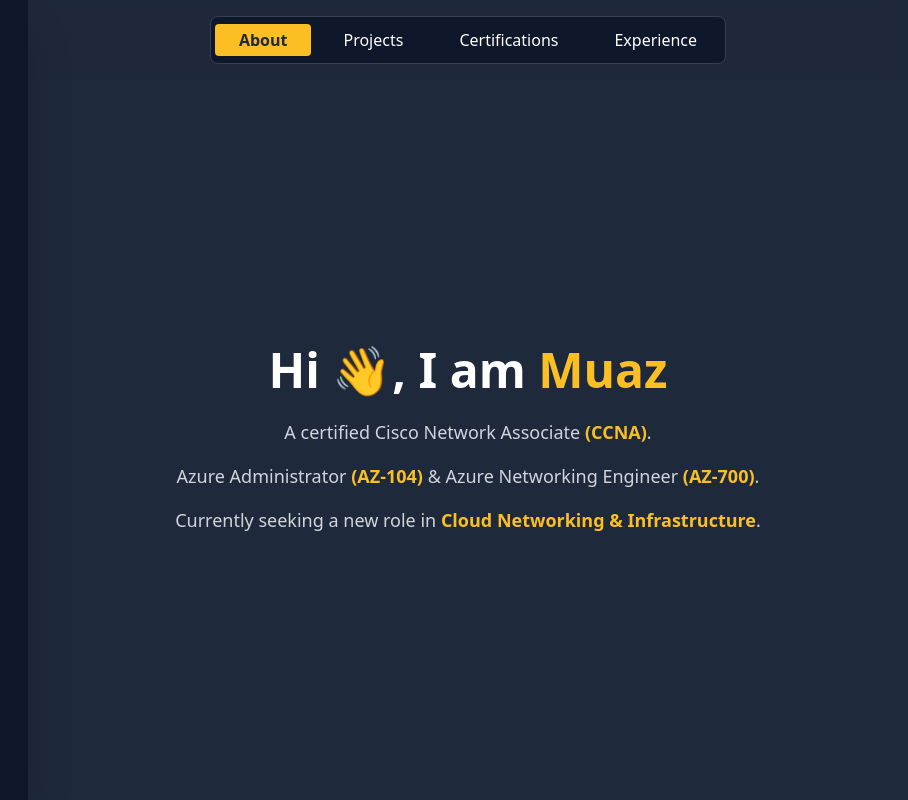
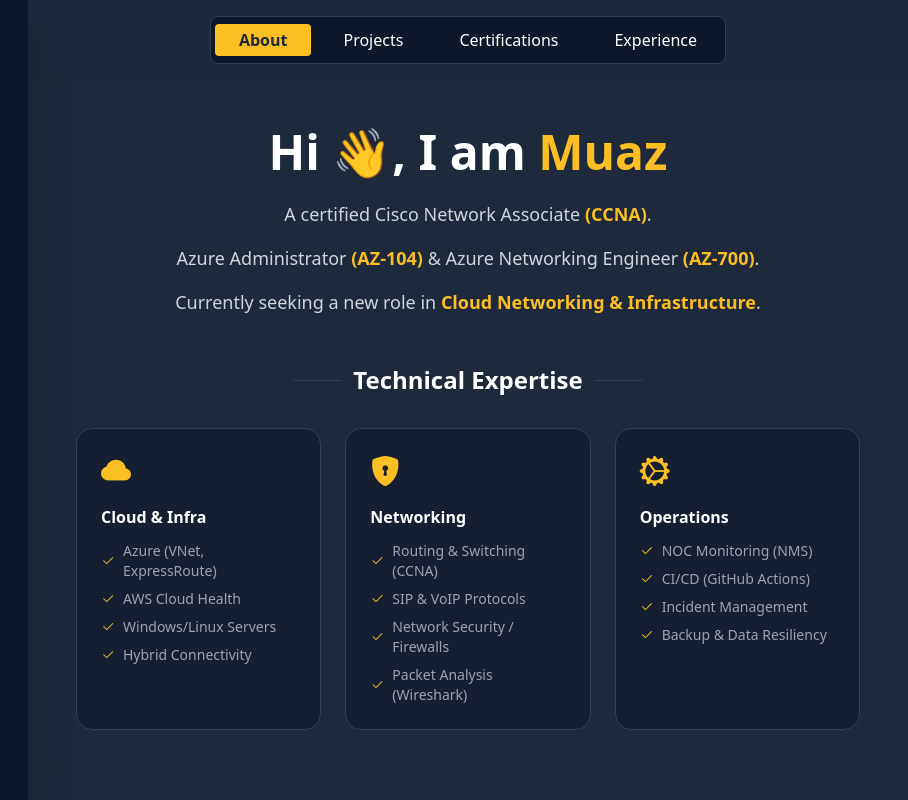
Before and after one commit to MuazAmirruddin/Web-Portfolio-AzureSWA, a plain HTML site: page index.html in a window 1280 px wide. Shown: the full height of the page, 372-1280 px from the left. Drawn offline with nearby package versions, Linux system fonts and the light colour scheme.

Commit message:
Refactor about section and update project descriptions
update project and put skills in about section

```diff
--- a/index.html
+++ b/index.html
@@ -92,13 +92,56 @@
 
                 <div class="flex-1 overflow-y-auto p-6 lg:p-12">
 
-                    <section id="about" class="tab-content flex flex-col items-center justify-center text-center h-full gap-8">
-                        <div class="max-w-3xl">
+                    <section id="about" class="tab-content flex flex-col items-center gap-12">
+                        <div class="max-w-3xl text-center">
                             <h2 class="text-5xl font-bold mb-6">Hi 👋, I am <span class="text-primary">Muaz</span></h2>
                             <div class="space-y-4 text-lg text-gray-300">
                                 <p>A certified Cisco Network Associate <span class="text-primary font-bold">(CCNA)</span>.</p>
                                 <p>Azure Administrator <span class="text-primary font-bold">(AZ-104)</span> & Azure Networking Engineer <span class="text-primary font-bold">(AZ-700)</span>.</p>
                                 <p>Currently seeking a new role in <span class="text-primary font-bold">Cloud Networking & Infrastructure</span>.</p>
+                            </div>
+                        </div>
+
+                        <div class="w-full max-w-4xl">
+                            <h3 class="text-2xl font-bold mb-8 text-center flex items-center justify-center gap-3">
+                                <span class="h-px w-12 bg-slate-700"></span>
+                                Technical Expertise
+                                <span class="h-px w-12 bg-slate-700"></span>
+                            </h3>
+
+                            <div class="grid grid-cols-1 md:grid-cols-3 gap-6">
+                                <div class="bg-slate-900/50 p-6 rounded-2xl border border-slate-700 hover:border-primary/50 transition-colors">
+                                    <div class="text-primary text-3xl mb-4"><i class="bi bi-cloud-fill"></i></div>
+                                    <h4 class="font-bold mb-3">Cloud & Infra</h4>
+                                    <ul class="text-gray-400 text-sm space-y-2">
+                                        <li class="flex items-center gap-2"><i class="bi bi-check2 text-primary"></i> Azure (VNet, ExpressRoute)</li>
+                                        <li class="flex items-center gap-2"><i class="bi bi-check2 text-primary"></i> AWS Cloud Health</li>
+                                        <li class="flex items-center gap-2"><i class="bi bi-check2 text-primary"></i> Windows/Linux Servers</li>
+                                        <li class="flex items-center gap-2"><i class="bi bi-check2 text-primary"></i> Hybrid Connectivity</li>
+                                    </ul>
+                                </div>
+
+                                <div class="bg-slate-900/50 p-6 rounded-2xl border border-slate-700 hover:border-primary/50 transition-colors">
+                                    <div class="text-primary text-3xl mb-4"><i class="bi bi-shield-lock-fill"></i></div>
+                                    <h4 class="font-bold mb-3">Networking</h4>
+                                    <ul class="text-gray-400 text-sm space-y-2">
+                                        <li class="flex items-center gap-2"><i class="bi bi-check2 text-primary"></i> Routing & Switching (CCNA)</li>
+                                        <li class="flex items-center gap-2"><i class="bi bi-check2 text-primary"></i> SIP & VoIP Protocols</li>
+                                        <li class="flex items-center gap-2"><i class="bi bi-check2 text-primary"></i> Network Security / Firewalls</li>
+                                        <li class="flex items-center gap-2"><i class="bi bi-check2 text-primary"></i> Packet Analysis (Wireshark)</li>
+                                    </ul>
+                                </div>
+
+                                <div class="bg-slate-900/50 p-6 rounded-2xl border border-slate-700 hover:border-primary/50 transition-colors">
+                                    <div class="text-primary text-3xl mb-4"><i class="bi bi-gear-wide-connected"></i></div>
+                                    <h4 class="font-bold mb-3">Operations</h4>
+                                    <ul class="text-gray-400 text-sm space-y-2">
+                                        <li class="flex items-center gap-2"><i class="bi bi-check2 text-primary"></i> NOC Monitoring (NMS)</li>
+                                        <li class="flex items-center gap-2"><i class="bi bi-check2 text-primary"></i> CI/CD (GitHub Actions)</li>
+                                        <li class="flex items-center gap-2"><i class="bi bi-check2 text-primary"></i> Incident Management</li>
+                                        <li class="flex items-center gap-2"><i class="bi bi-check2 text-primary"></i> Backup & Data Resiliency</li>
+                                    </ul>
+                                </div>
                             </div>
                         </div>
                     </section>
@@ -143,7 +186,7 @@
 
                                     <div class="space-y-6">
                                         <h3 class="text-2xl font-bold text-primary">2. Creating the Resource (Basics)</h3>
-                                        <p class="text-gray-300">Logged into the Azure Portal and initiated the creation of the Static Web App. I filled in the subscription details and created a new Resource Group: <code class="text-primary/90 bg-slate-900 px-1 rounded">rg-muaz-portfolio</code>. I picked the region closest to me (East Asia) and selected GitHub as my source.</p>
+                                        <p class="text-gray-300">Logged into the Azure Portal and initiated the creation of the Static Web App. I filled in the subscription details and created a new Resource Group: <code class="text-primary font-mono px-1">rg-muaz-portfolio</code>. I picked the region closest to me (East Asia) and selected GitHub as my source.</p>
 
                                         <div class="grid grid-cols-1 md:grid-cols-3 gap-4">
                                             <img src="./assets/images/projects/basics-1.png" onclick="openModal(this.src)" alt="Azure Basics Step 1" class="rounded-lg border border-slate-700 bg-slate-900 w-full hover:scale-[1.02] transition-transform cursor-zoom-in" />
@@ -172,7 +215,7 @@
 
                                     <div class="space-y-4">
                                         <h3 class="text-2xl font-bold text-primary">6. Automating Updates (CI/CD Pipeline)</h3>
-                                        <p class="text-gray-300">When I created the SWA, Azure automatically added a YAML file to my repository. Now, every time I push a change to GitHub, my website updates automatically within seconds. A branch was also created as a staging/development environment for future improvements.</p>
+                                        <p class="text-gray-300">When I created the SWA, Azure automatically added a YAML file to my repository. Now, every time I push a change to GitHub, my website updates automatically within seconds.</p>
                                         <div class="bg-slate-900 p-6 rounded-xl border border-slate-700 font-mono text-sm text-green-400 overflow-x-auto">
                                             # Automated Workflow Created by Azure<br>
                                             - name: Build And Deploy<br>
@@ -182,7 +225,7 @@
                                         </div>
                                     </div>
                                 </div>
-                                </div>
+                            </div>
                         </div>
                     </section>
 
```
